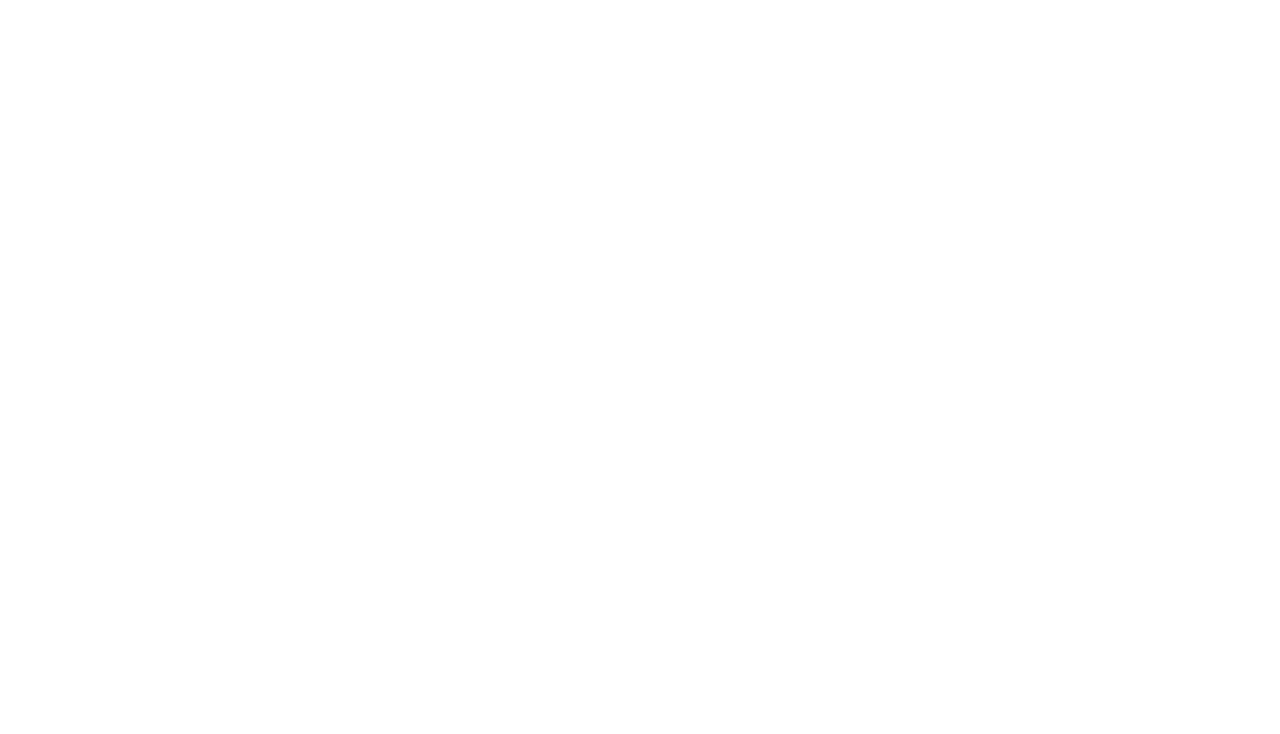
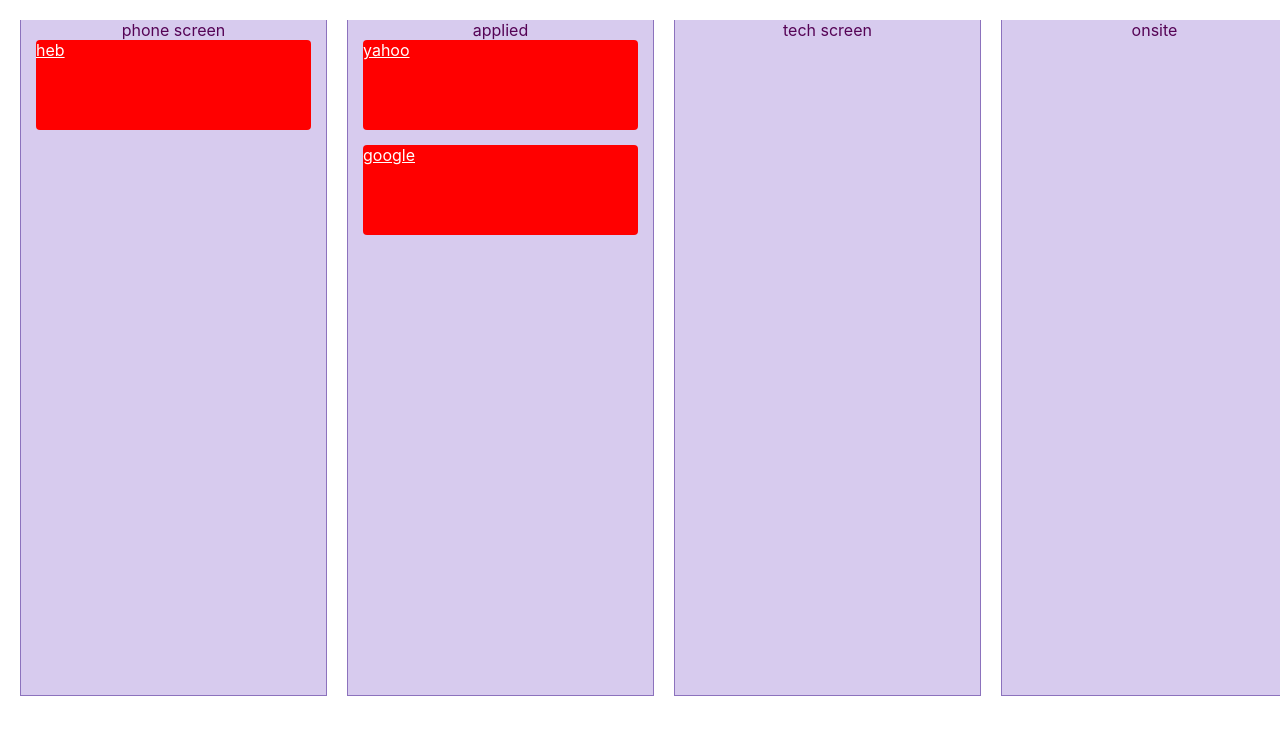
Before and after one commit to ValkrynCiel/Huntr_Board_v2.0, a React (Create React App) app in the folder client/: page /1/board in a window 1280 px wide. Shown: the top 734 px of the page. Built offline with nearby package versions, Linux system fonts and the light colour scheme.

Commit message:
added react router functionality with modals: added Modal.jsx, ModalSwitch.jsx refactored code to allow for location.state to be edited Job.jsx and ModalSwitch.jsx utilize location and are connected to Router with withRouter

```diff
--- a/client/src/App.js
+++ b/client/src/App.js
@@ -1,6 +1,7 @@
 import React from 'react';
 import {BrowserRouter, Route} from 'react-router-dom';
 import './App.css';
+import ModalSwitch from './ModalSwitch';
 import HuntrBoardPage from './HuntrBoardPage';
 import LoginForm from './Login';
 
@@ -8,9 +9,10 @@ function App() {
   return (
     <div className="App">
       <BrowserRouter>
-        <Route exact path="/login/:num" render={rtp => <LoginForm {...rtp}/>} />
-        <Route exact path="/board" render={() => <HuntrBoardPage />} />
-        <Route exact path="/job/:id" render={() => <h1>home</h1>} />
+        {/* <Route exact path="/login/" render={rtp => <LoginForm {...rtp} />} />
+        <Route exact path="/:username/board" render={rtp => <HuntrBoardPage />} />
+        <Route exact path="/job/:id" render={() => <h1>home</h1>} /> */}
+        <ModalSwitch/>
       </BrowserRouter>
 
     </div>
--- a/client/src/HuntrBoardPage.jsx
+++ b/client/src/HuntrBoardPage.jsx
@@ -19,7 +19,7 @@ class HuntrBoardPage extends Component {
   constructor(props) {
     super(props);
     this.state = {
-      colOrder: [2,1,3,4,5,6],
+      colOrder: ['2','1','3','4','5','6'],
       columns: {
         1: {jobOrder: ['b', 'a'], name: 'applied'},
         2: {jobOrder: ['c'], name: 'phone screen'},
@@ -112,7 +112,7 @@ class HuntrBoardPage extends Component {
             {this.state.colOrder.map(columnId => {
               const column = this.state.columns[columnId];
               const jobs = column.jobOrder.map(jobId => this.state.jobs[jobId]);
-              return <Column key={columnId} id={columnId}column={column} jobs={jobs}/>;
+              return <Column key={columnId} id={columnId} column={column} jobs={jobs}/>;
             })}
           </DragDropContext>
         </FlexContainer>
--- a/client/src/Job.jsx
+++ b/client/src/Job.jsx
@@ -1,8 +1,9 @@
 import React, {Component} from 'react';
 import {Draggable} from 'react-beautiful-dnd';
 import styled from 'styled-components';
+import {Link, withRouter} from 'react-router-dom';
 
-const Container = styled.div`
+const JobLink = styled(Link)`
   width: 275px;
   height: 90px;
   border-radius: 4px;
@@ -11,7 +12,7 @@ const Container = styled.div`
   color: white;
   position: relative;
   background-color: red;
-  &::after {
+    &::after {
     content: '';
     position: absolute;
     width: 100%;
@@ -27,23 +28,29 @@ const Container = styled.div`
 
 class Job extends Component {
   render() {
+    const { location, job: {id, name}, index } = this.props;
     return (
         <Draggable
-          draggableId={this.props.job.id}
-          index={this.props.index}
+          draggableId={id}
+          index={index}
         >
           {provided => (
-            <Container
+            <JobLink to={{
+              pathname: `/job/${id}`,
+              // This is the trick! This link sets
+              // the `background` in location state.
+              state: { background: location }
+            }}
               {...provided.draggableProps}
               {...provided.dragHandleProps}
               ref={provided.innerRef}
             >
-              {this.props.job.name}
-            </Container>
+              {name}
+            </JobLink>
           )}
         </Draggable>
     )
   }
 }
 
-export default Job;
+export default withRouter(Job);
--- a/client/src/Login.jsx
+++ b/client/src/Login.jsx
@@ -1,6 +1,6 @@
 import React, {Component} from 'react';
 import styled from 'styled-components';
-import {Redirect} from 'react-router-dom';
+import {useHistory} from 'react-router-dom';
 
 const Form = styled.form`
 
@@ -19,7 +19,7 @@ class LoginForm extends Component {
   handleSubmit(evt) {
     evt.preventDefault();
     alert('user is now logged in');
-    this.props.history.push('/board');
+    this.props.history.push(`/${this.state.username}/board`);
   }
   handleChange(evt) {
     this.setState({
--- /dev/null
+++ b/client/src/Modal.jsx
@@ -0,0 +1,49 @@
+import React, {Component} from 'react';
+import styled from 'styled-components';
+
+const ModalBackground = styled.div`
+  position: "absolute",
+  top: 0,
+  left: 0,
+  bottom: 0,
+  right: 0,
+  background: "rgba(0, 0, 0, 0.15)"
+`
+const ModalDisplay = styled.div`
+  position: "absolute",
+  background: "#fff",
+  z-index: 1,
+  top: 25,
+  left: "10%",
+  right: "10%",
+  padding: 15,
+  border: "2px solid #444"
+`
+class Modal extends Component {
+  constructor(props) {
+    super(props);
+    this.back = this.back.bind(this);
+  }
+
+
+  back(e) {
+    e.stopPropagation();
+    this.props.history.goBack();
+  }
+
+  render() {
+    return (
+      <ModalBackground onClick={this.back}>
+        <ModalDisplay>
+          <h1>{this.props.match.params.id}</h1>
+          <button type="button" onClick={this.back}>
+            Close
+          </button>
+        </ModalDisplay>
+      </ModalBackground>
+    );
+  }
+
+}
+
+export default Modal;
--- /dev/null
+++ b/client/src/ModalSwitch.jsx
@@ -0,0 +1,35 @@
+import React, {Component} from 'react';
+import {withRouter, Switch, Route} from 'react-router-dom';
+import HuntrBoardPage from './HuntrBoardPage';
+import LoginForm from './Login';
+import Modal from './Modal';
+
+class ModalSwitch extends Component {
+
+  render () {
+    // This piece of state is set when one of the
+    // gallery links is clicked. The `background` state
+    // is the location that we were at when one of
+    // the gallery links was clicked. If it's there,
+    // use it as the location for the <Switch> so
+    // we show the gallery in the background, behind
+    // the modal.
+    const { location } = this.props;
+    let background = location.state && location.state.background;
+
+    return (
+      <>
+        <Switch location={background || location}>
+          <Route exact path="/" render={() => <h1>Home</h1>} />
+          <Route exact path="/login/" render={rtp => <LoginForm {...rtp} />} />
+          <Route path="/:username/board" render={() => <HuntrBoardPage />} />
+        </Switch>
+
+        {/* Show the modal when a background page is set */}
+        {background && <Route path="/job/:id" render={rtp => <Modal {...rtp}/>} />}
+      </>
+    );
+  }
+}
+
+export default withRouter(ModalSwitch)
```
